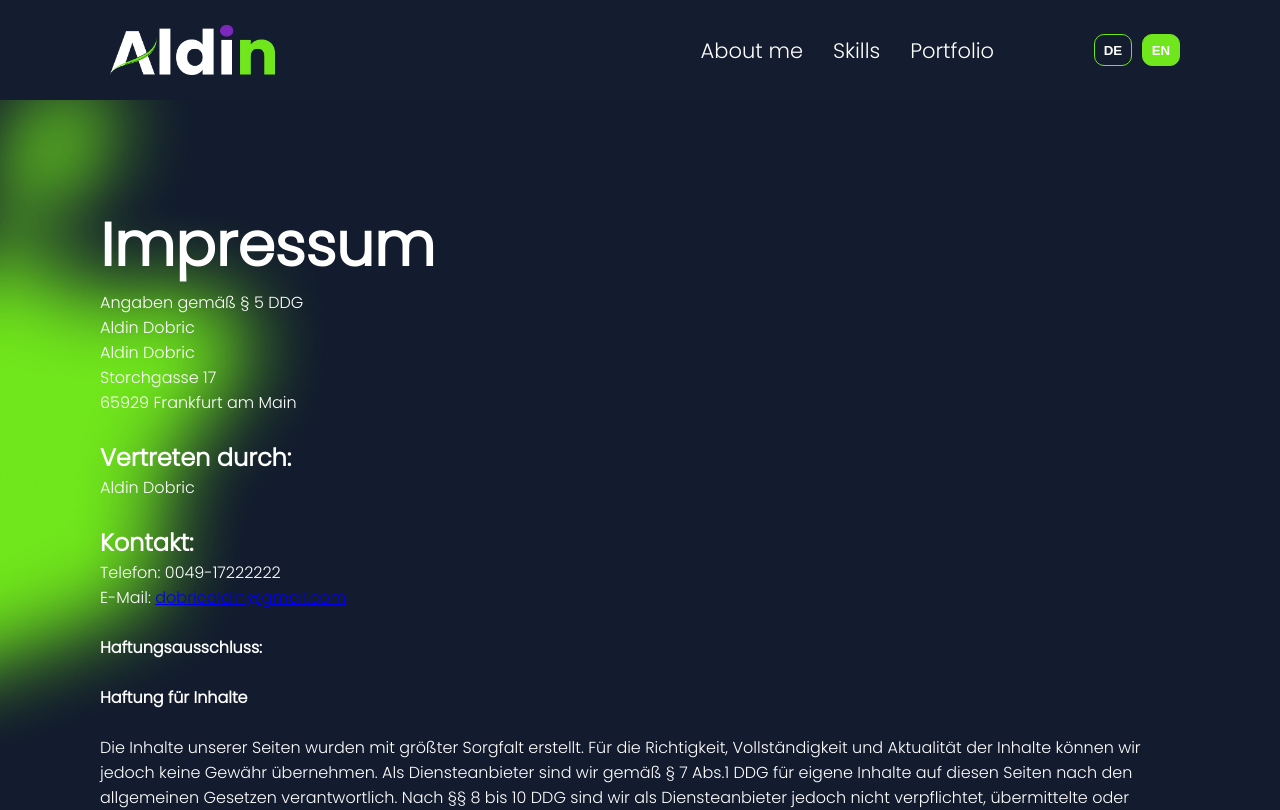
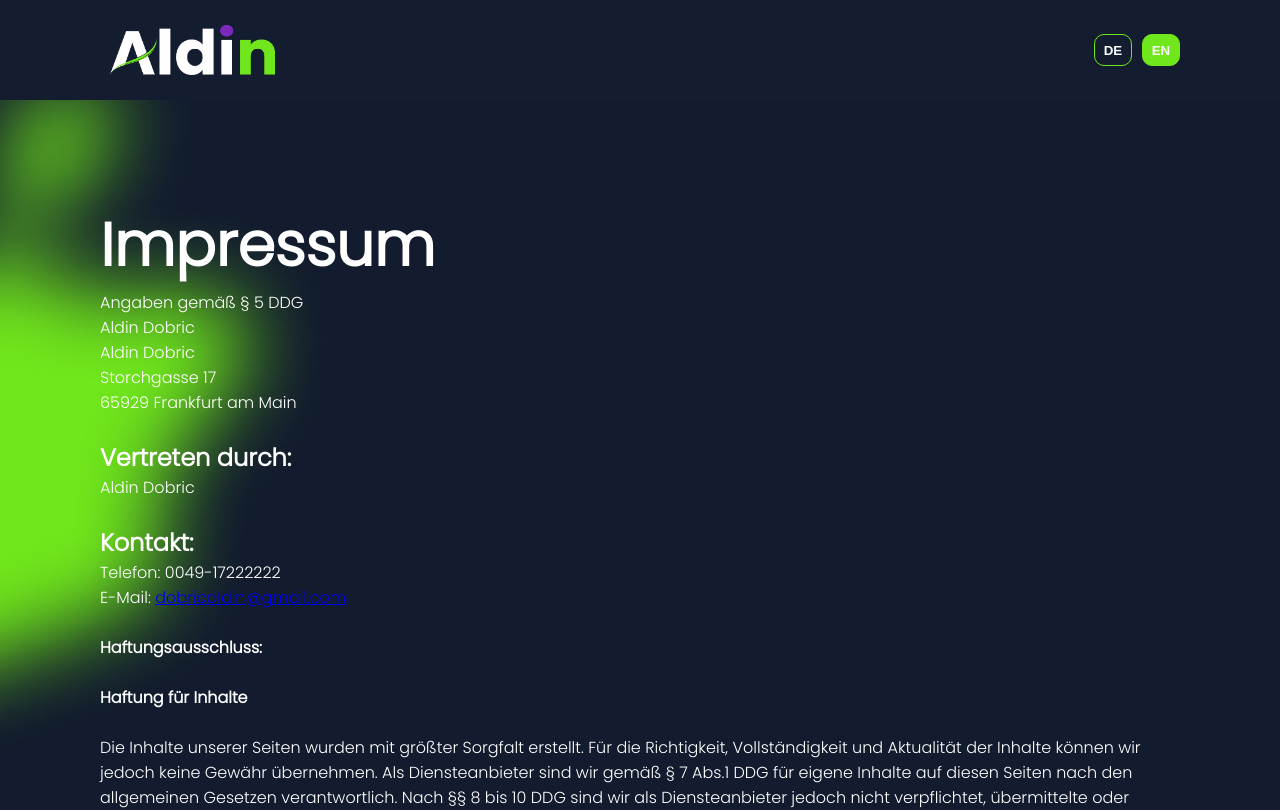
Before and after one commit to D-Aldin/Portfolio, an Angular app in the folder portfolio/: page /impressum in a window 1280 px wide. Shown: the top 810 px of the page. Built offline with nearby package versions, Linux system fonts and the light colour scheme.

Commit message:
hidde elements from the nav when on impressum page

```diff
--- a/portfolio/src/app/main-content/header/header.component.html
+++ b/portfolio/src/app/main-content/header/header.component.html
@@ -5,7 +5,7 @@
     </a>
 
     <div class="nav-links-wrapper">
-      <div class="navigation-links">
+      <div class="navigation-links" [ngStyle]="{'display': this.isOnImpressum() === true ? 'none' : 'flex'}">
         @for (link of langPath.header.links; track $index) {
           <a (click)="goTo(generateID(link)); " [class]="generateID(link)" [class.underlineActive]="generateID(link) === sectionIsActive">{{link}}</a>
         }
--- a/portfolio/src/app/main-content/header/header.component.ts
+++ b/portfolio/src/app/main-content/header/header.component.ts
@@ -2,6 +2,7 @@ import { Component } from '@angular/core';
 import { LanguageService } from '../../language';
 import { NgModel } from '@angular/forms';
 import { CommonModule } from '@angular/common';
+import { Router } from '@angular/router';
 
 @Component({
   selector: 'app-header',
@@ -11,9 +12,16 @@ import { CommonModule } from '@angular/common';
   styleUrl: './header.component.scss',
 })
 export class HeaderComponent {
-  constructor(private languageService: LanguageService) {}
+  constructor(
+    private languageService: LanguageService,
+    private router: Router
+  ) {}
 
   sectionIsActive: string = '';
+
+  isOnImpressum(): boolean {
+    return this.router.url === '/impressum';
+  }
 
   get langPath() {
     return this.languageService.getCurrentTranslations();
```
